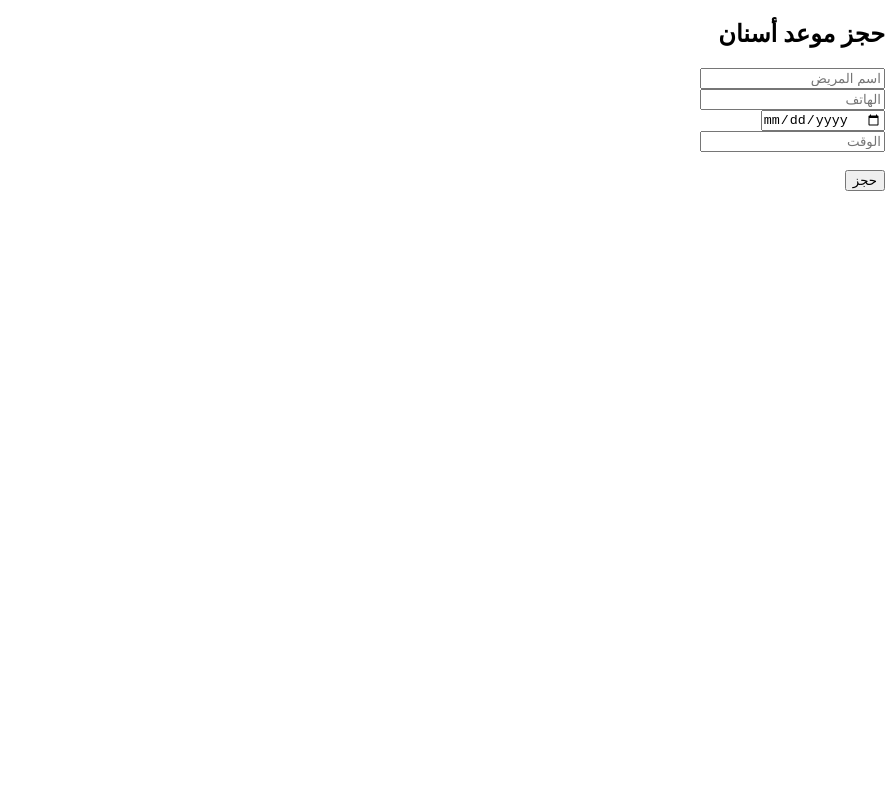
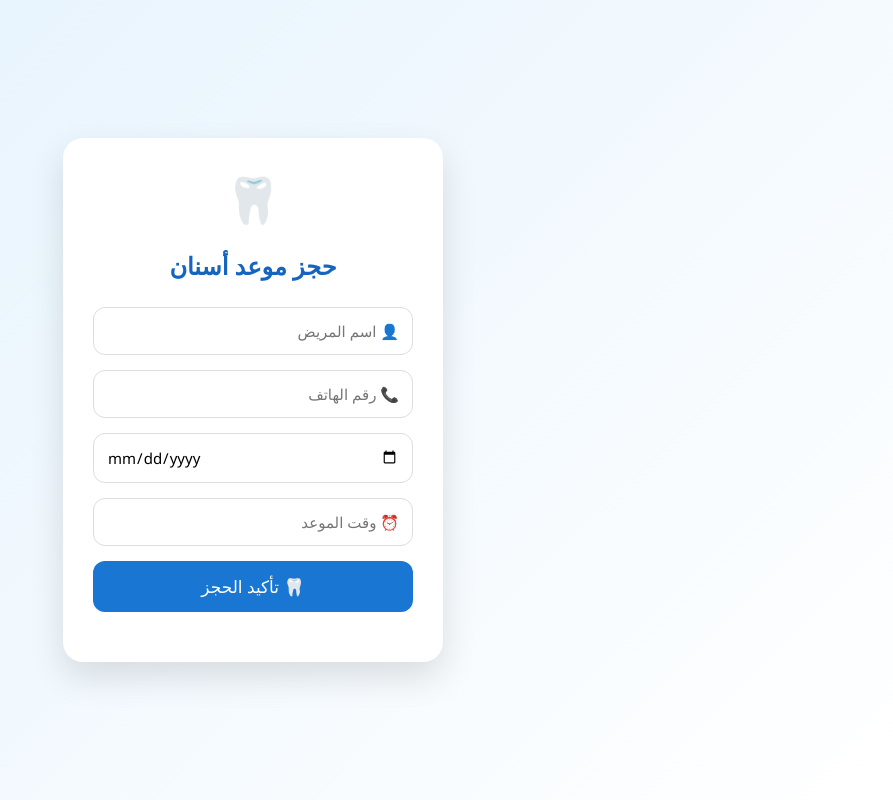
Before and after one commit to abdinejawad1-sudo/clinic_system, a website: page public/booking.html in a window 1280 px wide. Shown: the whole page, without its empty margins (387-1280 px from the left). Drawn offline with Linux system fonts and the light colour scheme.

```diff
--- a/public/booking.html
+++ b/public/booking.html
@@ -2,39 +2,271 @@
 <html lang="ar" dir="rtl">
 
 <head>
+
 <meta charset="UTF-8">
-<title>حجز موعد</title>
+
+<title>حجز موعد أسنان</title>
+
+<style>
+
+*{
+    box-sizing:border-box;
+    font-family: "Segoe UI", Arial, sans-serif;
+}
+
+
+body{
+
+    margin:0;
+    min-height:100vh;
+
+    display:flex;
+    justify-content:center;
+    align-items:center;
+
+    background:
+    linear-gradient(135deg,#e3f2fd,#ffffff);
+
+}
+
+
+/* بطاقة الحجز */
+
+.booking-card{
+
+    width:380px;
+
+    background:white;
+
+    padding:30px;
+
+    border-radius:20px;
+
+    box-shadow:
+    0 15px 35px rgba(0,0,0,0.12);
+
+    animation:showCard 0.8s ease;
+
+}
+
+
+/* ظهور البطاقة */
+
+@keyframes showCard{
+
+    from{
+
+        opacity:0;
+        transform:translateY(40px);
+
+    }
+
+    to{
+
+        opacity:1;
+        transform:translateY(0);
+
+    }
+
+}
+
+
+
+h2{
+
+    text-align:center;
+
+    color:#1565c0;
+
+    margin-bottom:25px;
+
+}
+
+
+
+/* الحقول */
+
+input{
+
+    width:100%;
+
+    padding:13px;
+
+    margin-bottom:15px;
+
+    border:1px solid #ddd;
+
+    border-radius:12px;
+
+    font-size:15px;
+
+    transition:0.3s;
+
+}
+
+
+
+input:focus{
+
+    outline:none;
+
+    border-color:#2196f3;
+
+    box-shadow:
+    0 0 8px rgba(33,150,243,0.3);
+
+}
+
+
+
+/* الزر */
+
+button{
+
+    width:100%;
+
+    padding:14px;
+
+    border:none;
+
+    border-radius:12px;
+
+    background:#1976d2;
+
+    color:white;
+
+    font-size:17px;
+
+    cursor:pointer;
+
+    transition:0.3s;
+
+}
+
+
+
+button:hover{
+
+    background:#0d47a1;
+
+    transform:translateY(-2px);
+
+}
+
+
+
+button:active{
+
+    transform:scale(0.97);
+
+}
+
+
+
+/* الرسالة */
+
+#msg{
+
+    margin-top:20px;
+
+    text-align:center;
+
+    color:#2e7d32;
+
+    font-weight:bold;
+
+    animation:fade 0.5s;
+
+}
+
+
+@keyframes fade{
+
+    from{
+        opacity:0;
+    }
+
+    to{
+        opacity:1;
+    }
+
+}
+
+
+
+.logo{
+
+    text-align:center;
+
+    font-size:45px;
+
+    margin-bottom:10px;
+
+}
+
+
+
+</style>
+
 </head>
+
 
 <body>
 
 
-<h2>حجز موعد أسنان</h2>
+<div class="booking-card">
 
 
-<input id="name" placeholder="اسم المريض">
-
-<br>
-
-<input id="phone" placeholder="الهاتف">
-
-<br>
-
-<input id="date" type="date">
-
-<br>
-
-<input id="time" placeholder="الوقت">
+<div class="logo">
+🦷
+</div>
 
 
-<br><br>
+<h2>
+حجز موعد أسنان
+</h2>
+
+
+
+<input
+id="name"
+placeholder="👤 اسم المريض">
+
+
+
+<input
+id="phone"
+placeholder="📞 رقم الهاتف">
+
+
+
+<input
+id="date"
+type="date">
+
+
+
+<input
+id="time"
+placeholder="⏰ وقت الموعد">
+
+
 
 <button onclick="book()">
-حجز
+
+🦷 تأكيد الحجز
+
 </button>
 
 
+
 <p id="msg"></p>
+
+
+
+</div>
+
+
 
 
 
@@ -94,9 +326,9 @@ document.getElementById("time").value
 let result = await appointment.json();
 
 
+
 document.getElementById("msg").innerHTML =
-JSON.stringify(result);
-
+"✅ تم حجز الموعد بنجاح";
 
 }
 
@@ -104,4 +336,5 @@ JSON.stringify(result);
 
 
 </body>
+
 </html>
--- a/public/css/dashboard.css
+++ b/public/css/dashboard.css
@@ -1,6 +1,15 @@
 .hidden { display: none !important; }
 
 .dashboard-body { background: var(--mint-soft); min-height: 100vh; }
+.logo{
+
+display:flex;
+
+justify-content:center;
+
+margin-bottom:20px;
+
+}
 
 /* -------- شاشة تسجيل الدخول -------- */
 .login-screen {
@@ -113,6 +122,15 @@
 .badge-confirmed { background: rgba(20,101,91,0.12); color: var(--teal-dark); }
 .badge-done { background: rgba(217,164,65,0.18); color: var(--gold-dark); }
 .badge-cancelled { background: rgba(193,72,59,0.12); color: var(--rose); }
+#notification-count{
+
+    background:red;
+    color:white;
+    border-radius:50%;
+    padding:3px 8px;
+    font-size:12px;
+
+}
 
 .row-actions { display: flex; gap: 8px; flex-wrap: wrap; }
 .row-actions button {
```
Also changed, not shown: check-appointments.js (added, +18 -0 lines), public/dashboard.html (+1 -0 lines), public/index.html (+3 -0 lines), public/js/dashboard.js (+73 -1 lines), routes/appointments.js (+42 -22 lines), routes/notifications.js (+5 -7 lines), 1 other file.
